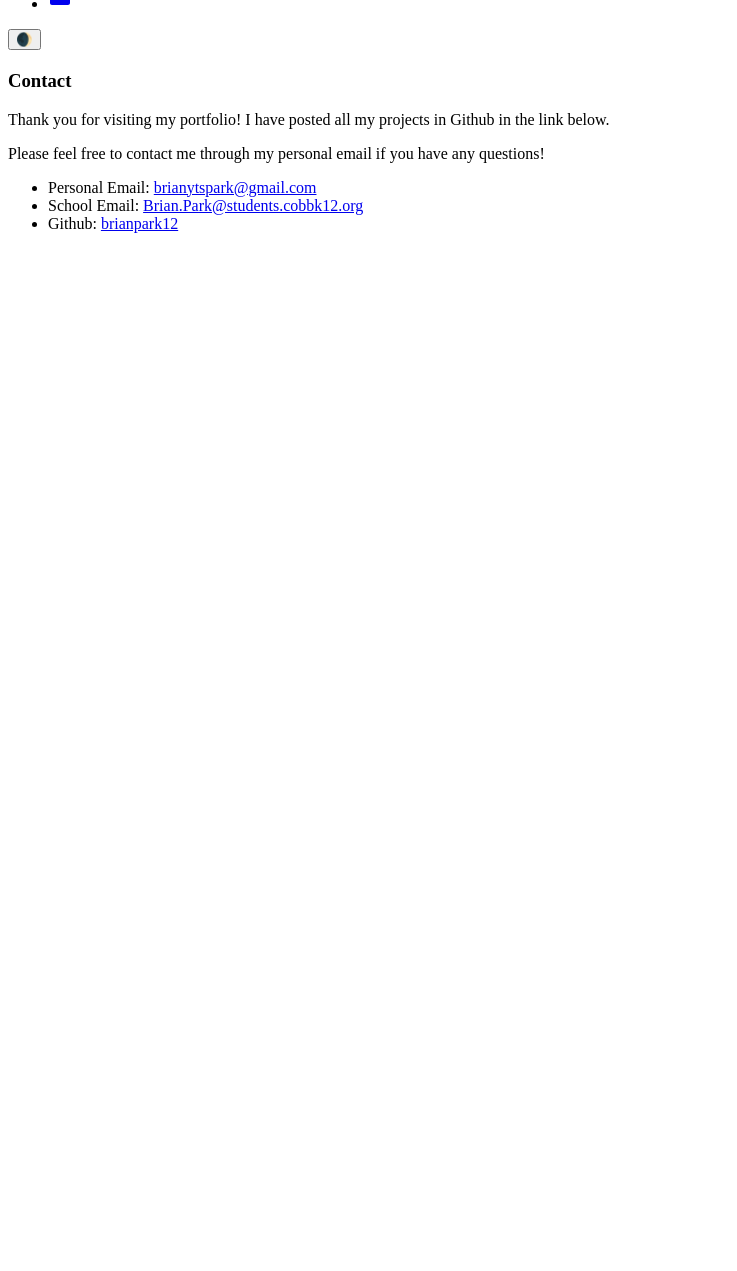
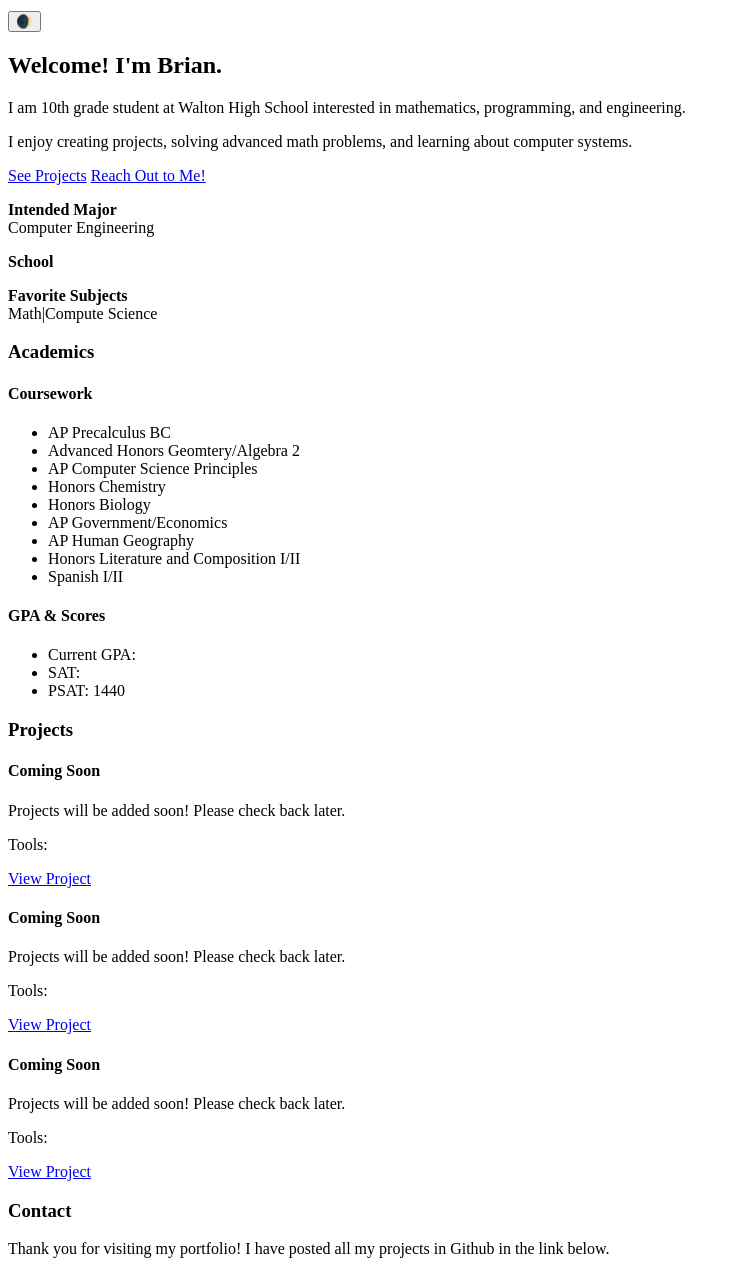
Before and after one commit to brianpark12/Personal-Portfolio-Website, a plain HTML site: page index.html in a window 1280 px wide. Shown: the part 320-1591 px from the top of the page, without its empty margins (0-737 px from the left). Before the commit the page ends 800 px from the top, so only its background shows below. Drawn offline with Linux system fonts and the light colour scheme.

Commit message:
Added projects and academics section
Project section needs improvements

```diff
--- a/index.html
+++ b/index.html
@@ -15,15 +15,14 @@
     <header class="page-header">
         <div class="container header-inner">
             <div class="information">
-                <h1 class="name">Brian Park</h1>
+                <h1 class="name"><strong>Brian Park</strong></h1>
                 <p class="tag">Walton High school - 10th grade</p>
             </div>
 
             <nav class="nav">
                 <button id="nav-toggle" aria-label="Open navigation">&#9776</button>
                     <ul id="nav-list" class="nav-list">
-                        <li><a href="#home">Home</a></li>
-                        <li><a href="#about">About</a></li>
+                        <li><a href="#home">BRIAN</a></li>
                         <li><a href="#academics">Academics</a></li>
                         <li><a href="#projects">Projects</a></li>
                         <li><a href="#achievements&activities">Achievements & Activities</a></li>
@@ -59,10 +58,89 @@
 
     <main>
         <!--Hero-->
-        <section id="hero" class="hero container">
-            <div class="hero-left">
-                <h2 class="headline">
+        <section id="hero" class="hero-container">
+            <div class="hero-background">
+                <div class="hero-description">
+                    <h2 class="headline">Welcome! I'm <name class="name"><strong>Brian</strong></name>.</h2>
+                    <p class="lead">I am 10th grade student at Walton High School interested in mathematics, programming, and engineering.</p>
+                    <p class="lead">I enjoy creating projects, solving advanced math problems, and learning about computer systems.</p>
+                    <a class="btn primary" href="#projects">See Projects</a>
+                    <a class="btn ghost" href="#contact">Reach Out to Me!</a>
+                </div>
+              <!--i gotta put IMAGE-->
+                <div class="hero-picture card">
+                    <img src="assets/image" alt="image" class="profile-photo" onerror="this.style.display='none'">
+                    <div class="info">
+                        <p><strong>Intended Major</strong><br>Computer Engineering</p>
+                        <p><strong>School</strong><br><a class="link" href="www.cobbk12.org/walton" target="_blank" rel="opener"></a></p>
+                        <p><strong>Favorite Subjects</strong><br>Math|Compute Science</p>
+                    </div>
+                </div>
+            </div>
+        </section>
 
+        <!--Academics-->
+        <section id="academics" class="container section">
+            <h3 class="section-title"><strong>Academics</strong></h3>
+            <div class="academics-grid">
+                <div class="tab">
+                    <h4><strong>Coursework</strong></h4>
+                    <ul>
+                        <li>AP Precalculus BC</li>
+                        <li>Advanced Honors Geomtery/Algebra 2</li>
+                        <li>AP Computer Science Principles</li>
+                        <li>Honors Chemistry</li>
+                        <li>Honors Biology</li>
+                        <li>AP Government/Economics</li>
+                        <li>AP Human Geography</li>
+                        <li>Honors Literature and Composition I/II</li>
+                        <li>Spanish I/II</li>
+                    </ul>
+                </div>
+
+                <div class="tab">
+                    <h4><strong>GPA & Scores</strong></h4>
+                    <ul>
+                        <li>Current GPA:</li>
+                        <li>SAT:</li>
+                        <li>PSAT: 1440</li>
+                    </ul>
+                    <!--<a class="link" href="transcript link" target ="_blank" rel="opener">View Transcript</a>   (Insert transcript link)-->
+                </div>
+            </div>
+        </section>
+
+        <!--Projects-->
+        <section id="projects" class="container section">
+            <h3 class="section-title"><strong>Projects</strong></h3>
+            <div class="projects-grid">
+                <!--project 1-->
+                <div class="tab">
+                    <h4 class="project-title"><strong>Coming Soon</strong></h4>
+                    <img src="assets/comingsoon" alt="Coming Soon Image" class="coming-soon-image" onerror="this.style.display='none'">
+                    <p>Projects will be added soon! Please check back later.</p>
+                    <p class="tools">Tools:</p>
+                    <a class="link" href="project link" target="_blank" rel="opener">View Project</a>  <!--insert link-->
+                </div>
+
+                <!--project 2-->
+                <div class="tab">
+                    <h4 class="project-title"><strong>Coming Soon</strong></h4>
+                    <img src="assets/comingsoon" alt="Coming Soon Image" class="coming-soon-image" onerror="this.style.display='none'">
+                    <p>Projects will be added soon! Please check back later.</p>
+                    <p class="tools">Tools:</p>
+                    <a class="link" href="project link" target="_blank" rel="opener">View Project</a>  <!--insert link-->
+                </div>
+
+                <!--project 3-->
+                <div class="tab">
+                    <h4 class="project-title"><strong>Coming Soon</strong></h4>
+                    <img src="assets/comingsoon" alt="Coming Soon Image" class="coming-soon-image" onerror="this.style.display='none'">
+                    <p>Projects will be added soon! Please check back later.</p>
+                    <p class="tools">Tools:</p>
+                    <a class="link" href="project link" target="_blank" rel="opener">View Project</a>  <!--insert link-->
+                </div>
+            </div>
         </section>
 
         <!--Contacts-->
```
